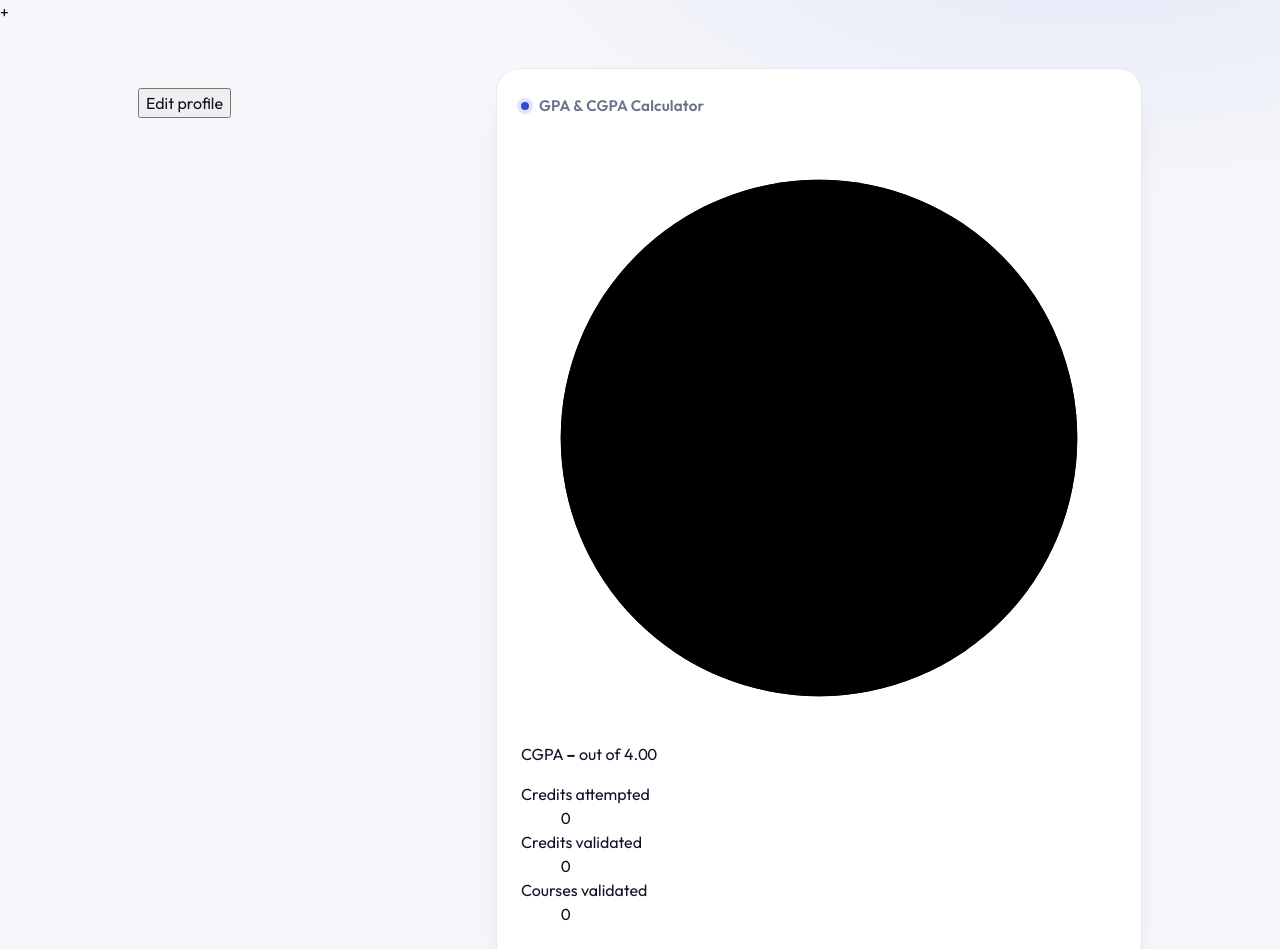
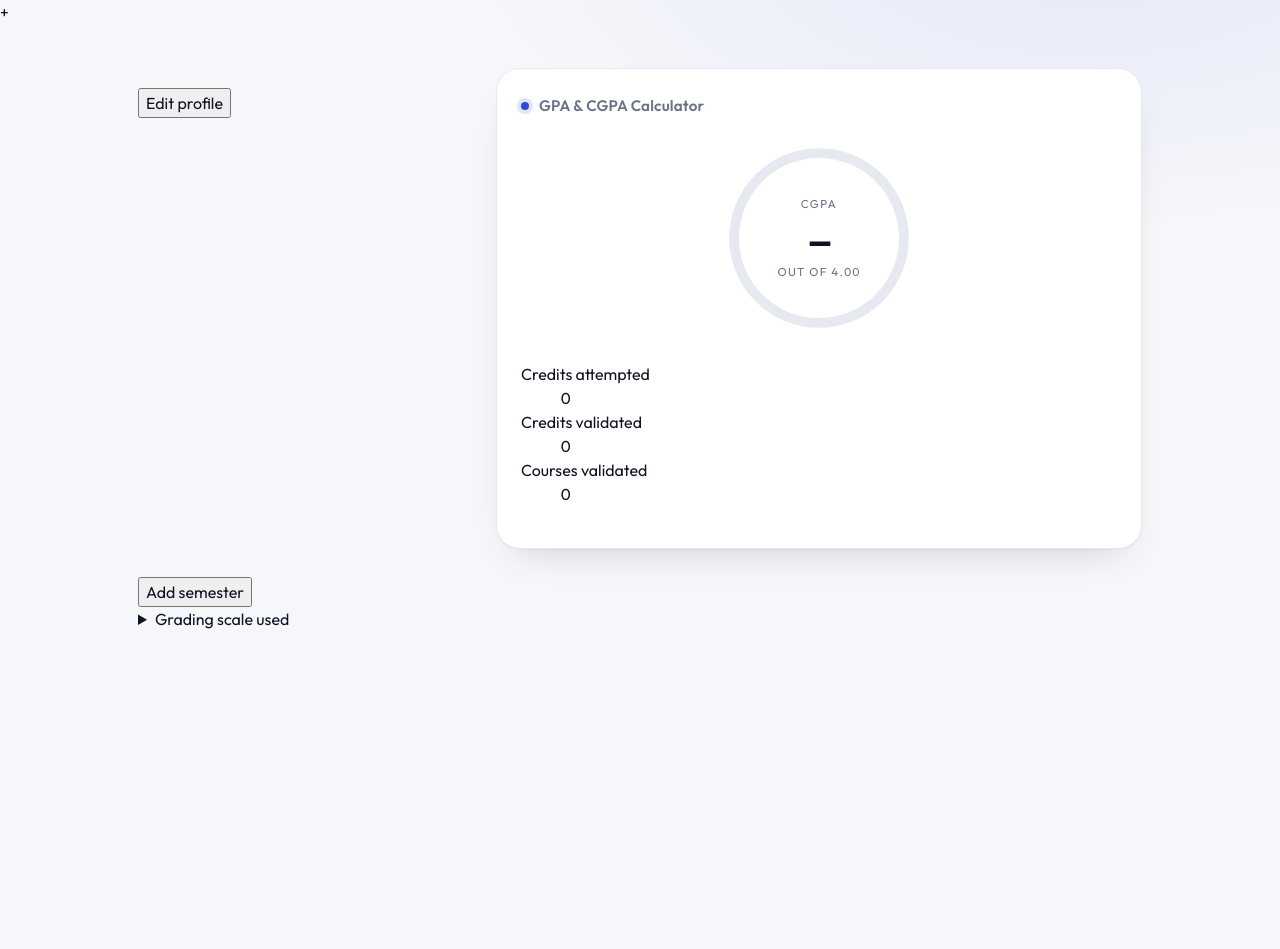
Before and after one commit to doriankelson717-del/gpa-calculator, a plain HTML site: page index.html in a window 1280 px wide. Shown: the top 949 px of the page. After the commit the page ends 800 px from the top, so only its background shows below. Drawn offline with Linux system fonts and the light colour scheme.

Commit message:
add ring component styles for enhanced visual representation

```diff
--- a/style.css
+++ b/style.css
@@ -165,3 +165,49 @@ h1::before {
   background: var(--accent);
   box-shadow: 0 0 0 4px var(--accent-soft);
 }
+
+.ring {
+  position: relative;
+  width: 196px;
+  margin: 0 auto 26px;
+}
+.ring svg {
+  width: 100%;
+  display: block;
+  transform: rotate(-90deg);
+}
+.ring circle {
+  fill: none;
+  stroke-width: 6;
+}
+.ring-bg {
+  stroke: var(--line);
+}
+.ring-fill {
+  stroke: var(--accent);
+  stroke-linecap: round;
+  stroke-dasharray: 326.73;
+  stroke-dashoffset: 326.73;
+  filter: drop-shadow(0 0 5px var(--accent-soft));
+  transition: stroke-dashoffset 1s var(--ease);
+}
+.ring-text {
+  position: absolute;
+  inset: 0;
+  display: flex;
+  flex-direction: column;
+  align-items: center;
+  justify-content: center;
+}
+.ring-text strong {
+  font-size: 3rem;
+  font-weight: 500;
+  line-height: 1.05;
+  letter-spacing: -0.04em;
+}
+.ring-label {
+  font-size: 0.72rem;
+  letter-spacing: 0.12em;
+  text-transform: uppercase;
+  color: var(--muted);
+}
```
